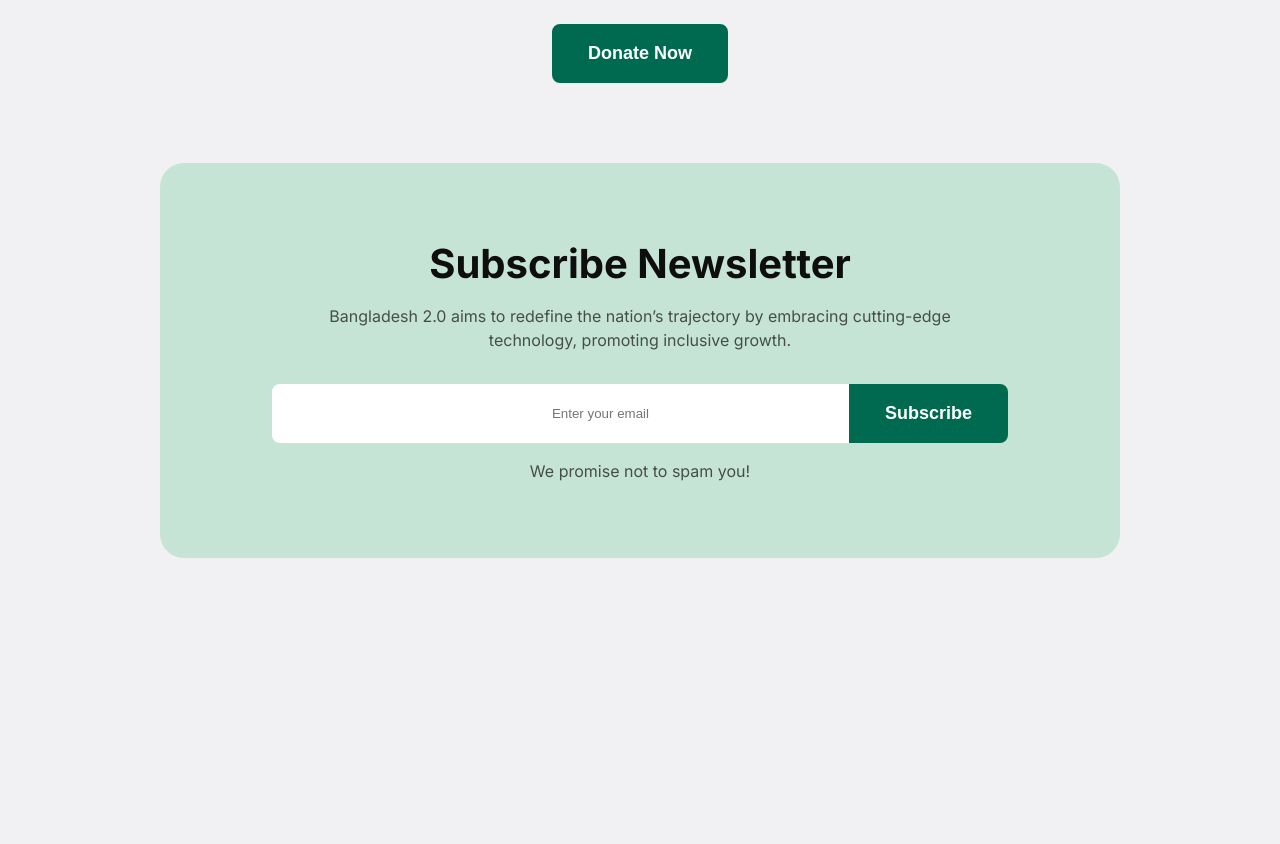
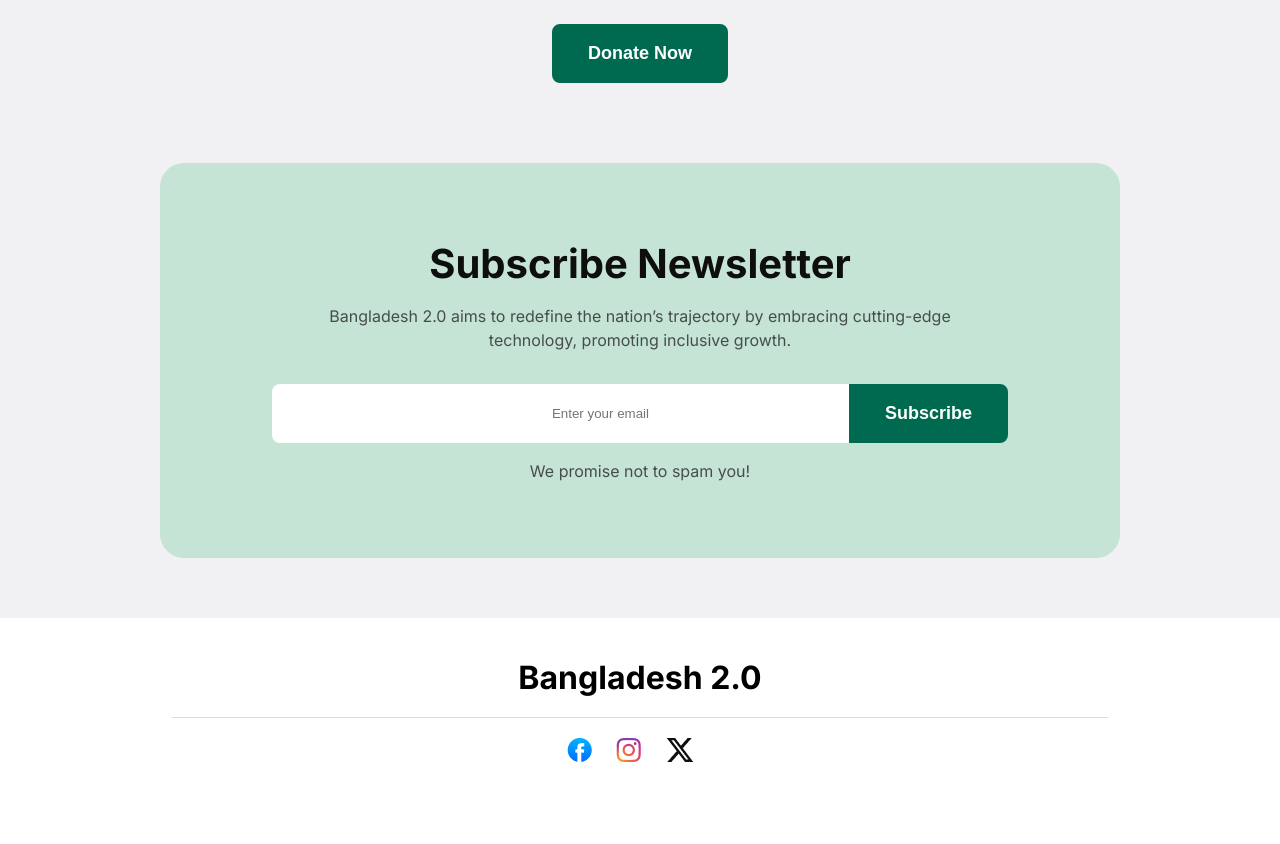
Before and after one commit to Hossahin/bangladesh-projects, a plain HTML site: page index.html in a window 1280 px wide. Shown: the part 4662-5506 px from the top of the page. Before the commit the page ends 5220 px from the top, so only its background shows below. Drawn offline with Linux system fonts and the light colour scheme.

Commit message:
Footer add

```diff
--- a/index.html
+++ b/index.html
@@ -223,10 +223,25 @@
     </main>
 
 
+    <footer class="">
 
+        <!-- Footer Section Start -->
 
+        <div class="footer-box">
+            <div class="footer-heading">
+                <h1>Bangladesh 2.0</h1>
+            </div>
 
-    <footer class="safe-zone"></footer>
+        <div class="social-icon">
+            <img src="assets/facebook.png" alt="">
+            <img src="assets/instagram.png" alt="">
+            <img src="assets/x.png" alt="">
+        </div>
+        </div>
+
+        <!-- Footer Section End -->
+
+    </footer>
 </body>
 
 </html>
--- a/styles/style.css
+++ b/styles/style.css
@@ -613,5 +613,36 @@ letter-spacing: 0%;
     border-radius: 0px 8px 8px 0px;
 
 }
+/* Newsletter area Style Start */
 
-/* Newsletter area Style Start */
+
+/* Footer area Style Start */
+
+    .footer-box{
+        text-align: center;
+        display: flex;
+        flex-direction: column;
+        background: #FFFFFF;
+        margin-top: 60px;
+        height: 226px;
+        align-items: center;
+    }
+
+  .footer-heading{
+        margin-top: 20px;
+        padding: 20px;
+        border-bottom: 1px solid rgba(0, 0, 0, 0.137);
+        width: 70%;
+
+    }
+
+    /* .footer-box hr{
+        width: 80%;
+        margin:  auto;
+    } */
+
+    .footer-box .social-icon img{
+        margin-top: 20px;
+        margin-right: 20px;
+    }
+/* Footer area Style End */
```
